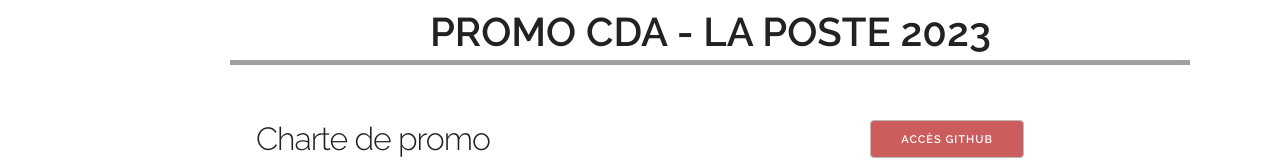
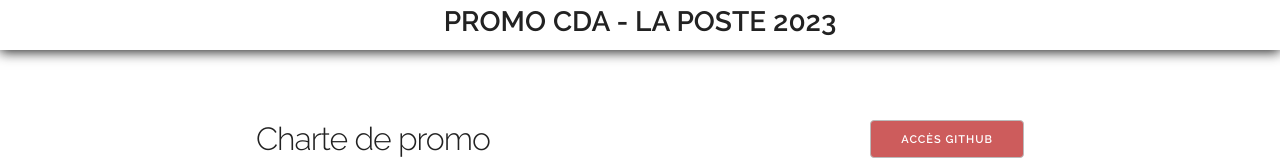
Before and after one commit to EloElodie18/BRIEF-SITE-CHARTE-, a plain HTML site: page index.html in a window 1280 px wide. Shown: the top 160 px of the page. Drawn offline with Linux system fonts and the light colour scheme.

Commit message:
modif details

```diff
--- a/css/style.css
+++ b/css/style.css
@@ -2,18 +2,19 @@
   display: block;
   position: fixed;
   width: 100%;
-  height: 60px;
+  height: 50px;
   text-align: center;
-  font-size: 40px;
-  box-shadow: 0px 5px rgb(164, 159, 159);
+  font-size: 28px;
+  box-shadow: 0px 2px 12px 0px;
   background-color: white;
   z-index: 1;
   font-weight: bold;
   margin-right: 100%;
-  margin-left: 18%;
+  margin-left: 0%;
 }
 
 .box {
+  /*contenant des articles*/
   border: solid 1px rgb(0, 0, 0);
   margin-top: 10%;
   margin-bottom: 10%;
@@ -22,18 +23,27 @@
   box-shadow: 5px 5px 10px 0px;
   border-radius: 2%;
 }
+
 .pad {
+  /*contener contient bouton haut*/
   padding-top: 120px;
 }
+
 .flexbox {
+  /*contenant de la charte*/
   display: flex;
 }
+
 .test {
+  /*bouton haut doite*/
   flex-direction: column;
   width: 50%;
   min-width: 300px;
+  text-overflow: ellipsis;
 }
+
 .test2 {
+  /*contenant central?*/
   flex-direction: row;
   flex-wrap: wrap;
   justify-content: space-between;
@@ -43,6 +53,7 @@
   margin: 0 auto;
   box-sizing: border-box;
 }
+
 ul {
   list-style-image: url("../images/bullet.png");
 }
@@ -50,6 +61,7 @@ ul {
 h1 {
   font-size: xx-large;
 }
+
 button {
   background-color: indianred;
   color: white;
--- a/index.html
+++ b/index.html
@@ -1,5 +1,6 @@
 <!DOCTYPE html>
 <html lang="fr">
+
 <head>
   <!-- Les bases d'une page HTML
   –––––––––––––––––––––––––––––––––––––––––––––––––– -->
@@ -14,11 +15,7 @@
 
   <!-- Liaisons des Polices
   –––––––––––––––––––––––––––––––––––––––––––––––––– -->
-    <link
-      href="//fonts.googleapis.com/css?family=Raleway:400,300,600"
-      rel="stylesheet"
-      type="text/css"
-    />
+  <link href="//fonts.googleapis.com/css?family=Raleway:400,300,600" rel="stylesheet" type="text/css" />
 
   <!-- Liaisons des fichiers CSS
   –––––––––––––––––––––––––––––––––––––––––––––––––– -->
@@ -37,7 +34,7 @@
 
 <body>
   <header class="header">
-      <div class="container bandeau">
+    <div class="bandeau">
       <strong>PROMO CDA - LA POSTE 2023</strong>
     </div>
   </header>
@@ -57,17 +54,16 @@
               parcourir !
             </p>
           </div>
-            <button>Accès GitHub</button>
+          <button onclick="window.location.href = 'https://github.com/EloElodie18/BRIEF-SITE-CHARTE-';">Accès
+            Github</button>
         </div>
-          <div class="fr">
+        <div class=" fr">
           <div class="container box">
             <h2>I. Engagement académique et comportement :</h2>
             <ul>
               <li>
-                  Je m'engage à prendre une part active dans les discussions en
-                  classe, à poser des questions pertinentes, et à contribuer de
-                  manière constructive.
-                </li>
+                Je m' engage à prendre une part active dans les discussions en classe, à poser des questions
+                pertinentes, et à contribuer de manière constructive. </li>
               <li>
                 Je m'engage à ne jamais tricher ni plagier le travail
                 d'autrui, et à respecter scruplieusement les règles
@@ -215,4 +211,5 @@
   <!-- Fin du document (fermeture des balises)
     –––––––––––––––––––––––––––––––––––––––––––––––––– -->
 </body>
+
 </html>
```
Lines whose indentation alone changed are shown as unchanged.
